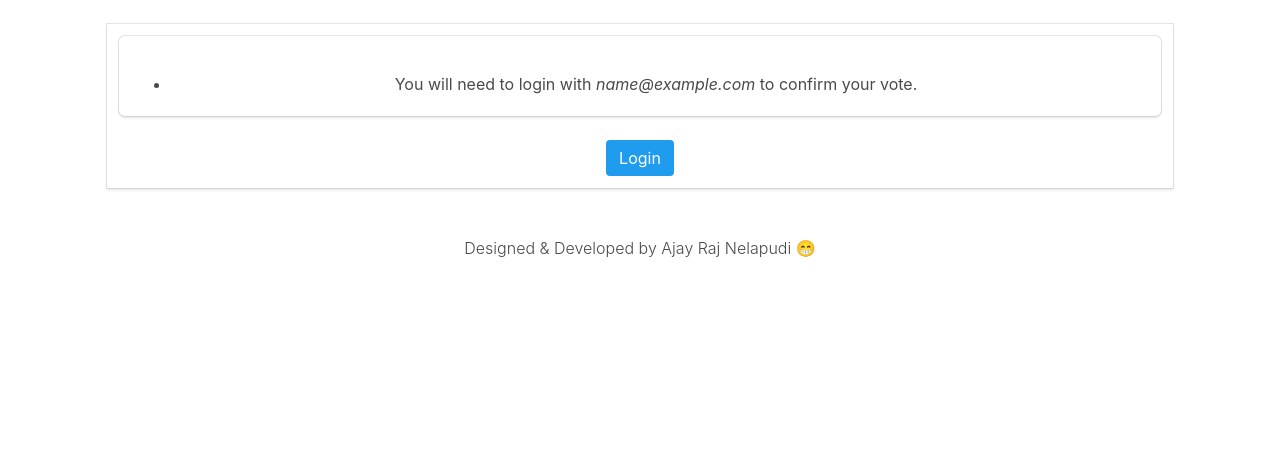
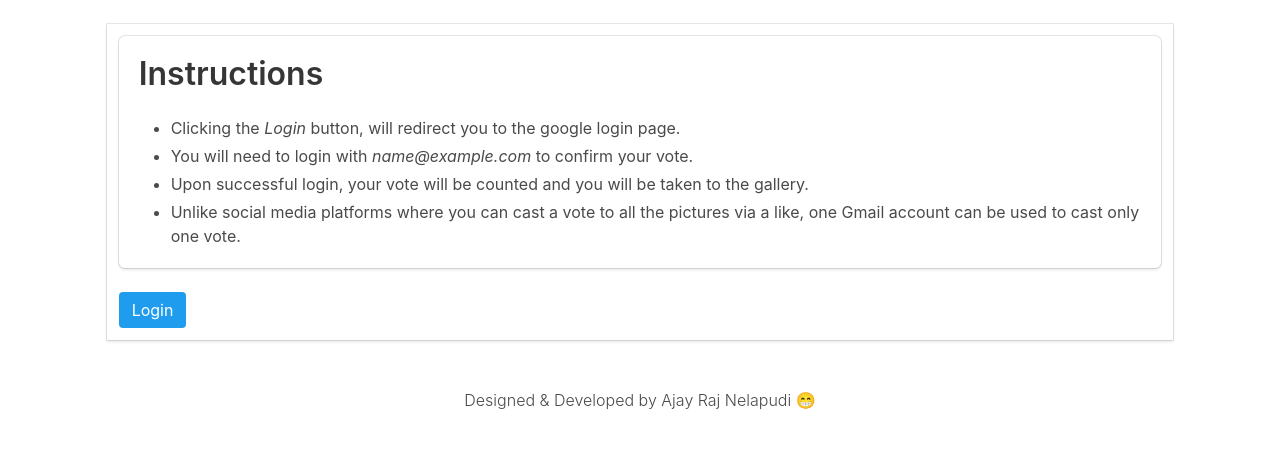
Before and after one commit to AjayRajNelapudi/Voteo, a Django app: template photeo/templates/auth_vote.html in a window 1280 px wide. Shown: the part 66-515 px from the top of the page. Run offline with Django 3.2, Linux system fonts and the light colour scheme; the template is opened without the code that fills it: most values are stand-ins (such as "Sample title", 1, 10 or a date in 2020).

Commit message:
instructions

```diff
--- a/photeo/templates/auth_vote.html
+++ b/photeo/templates/auth_vote.html
@@ -41,11 +41,18 @@
     </nav>
     <br>
 
-    <div class="card column is-10 is-offset-1 is-full-mobile has-text-centered">
+    <div class="card column is-10 is-offset-1 is-full-mobile">
         <div class="box is-size-3-touch">
             <div class="content">
+                <h3 class="title is-3">Instructions</h3>
                 <ul>
+                    <li>Clicking the <i>Login</i> button, will redirect you to the google login page.</li>
                     <li>You will need to login with <i>{{ email }}</i> to confirm your vote.</li>
+                    <li>Upon successful login, your vote will be counted and you will be taken to the gallery.</li>
+                    <li>
+                        Unlike social media platforms where you can cast a vote to all the pictures via a like,
+                        one Gmail account can be used to cast only one vote.
+                    </li>
                 </ul>
             </div>
         </div>
```
